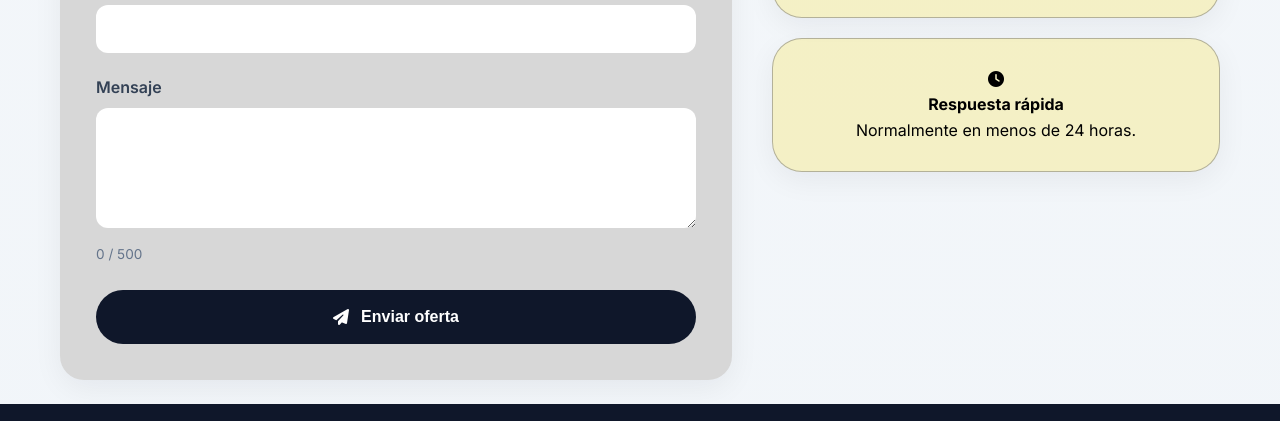
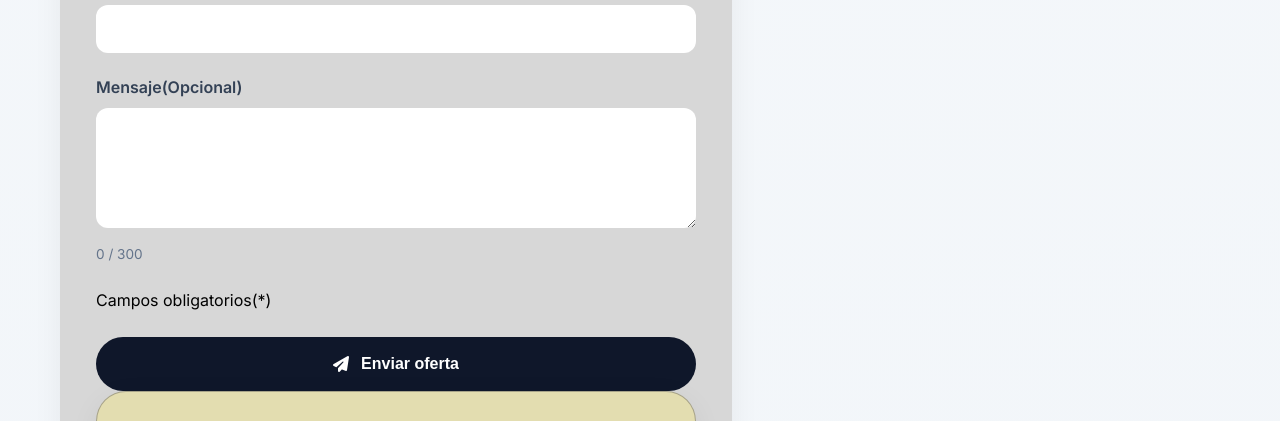
Before and after one commit to Entidad-de-Datos-Integrados/sincobertura-web, a website: page index.html in a window 1280 px wide. Shown: the part 2092-2513 px from the top of the page. Drawn offline with nearby package versions, Linux system fonts and the light colour scheme.

Commit message:
Modify message field to be optional with character limit
Updated the message textarea to be optional and adjusted the character limit.

```diff
--- a/index.html
+++ b/index.html
@@ -181,10 +181,12 @@
                     </div>
 
                     <div class="form-group">
-                        <label for="formMessage">Mensaje</label>
-                        <textarea id="formMessage" name="message" maxlength="500" rows="4"></textarea>
-                        <small id="charCounter">0 / 500</small>
+                        <label for="formMessage">Mensaje(Opcional)</label>
+                        <textarea id="formMessage" name="message" maxlength="300" rows="4"></textarea>
+                        <small id="charCounter">0 / 300</small>
                     </div>
+
+                    <div><p>Campos obligatorios(*)</p>
 
                     <div class="captcha-wrapper">
                         <div class="cf-turnstile"
@@ -194,12 +196,14 @@
                     <input type="hidden" name="dominio" value="SinCobertura.com">
                     <input type="hidden" name="_subject" value="Nueva oferta por SinCobertura.com">
 
+                        <div id="formStatus" role="status" aria-live="polite"></div>
+
                     <button type="submit" id="submitBtn" class="cta-button primary full-width">
                         <i class="fas fa-paper-plane"></i>
                         Enviar oferta
                     </button>
 
-                    <div id="formStatus" role="status" aria-live="polite"></div>
+
 
                 </form>
 
```
